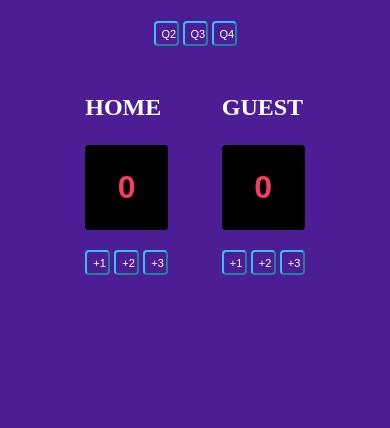
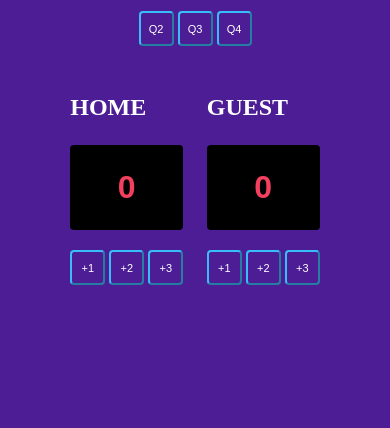
Before and after one commit to DKT15/basketball-scoreboard, a plain HTML site: page index.html in a window 390 px wide. Shown: the part 416-844 px from the top of the page. Drawn offline with Linux system fonts and the light colour scheme; a web font is replaced by a local one.

Commit message:
changed css.

```diff
--- a/assets/index.css
+++ b/assets/index.css
@@ -275,8 +275,8 @@ h3 {
     #quarter2,
     #quarter3,
     #quarter4 {
-        width: 25px;
-        height: 25px;
+        width: 35px;
+        height: 35px;
         font-size: 11px;
     }
 }
```
